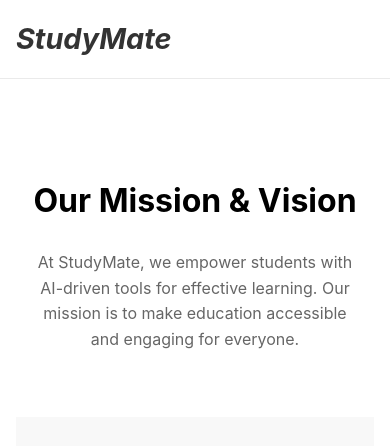
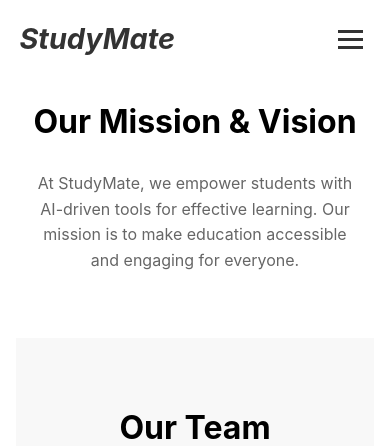
Before and after one commit to abzaidi/studyMate, a Django app: page /about/ in a window 390 px wide. Shown: the top 446 px of the page. Run offline with Django 5.2, Linux system fonts and the light colour scheme; parts of the project's set-up code (start-up, migrations or seed data) failed here and were passed over.

Commit message:
add responsive hamburger icon with links to the about and notes upload page and remove unnecessary comments

```diff
--- a/studymate/studymate/static/css/about.css
+++ b/studymate/studymate/static/css/about.css
@@ -10,19 +10,17 @@ body {
     line-height: 1.6;
 }
 
-/* Navbar styles */
+/* Navigation styles (kept consistent with main page) */
 .navbar {
-    border-bottom: 1px solid #eaeaea;
-    padding: 1rem 0;
-}
-
-.nav-container {
-    max-width: 1200px;
-    margin: 0 auto;
-    padding: 0 1rem;
     display: flex;
     justify-content: space-between;
     align-items: center;
+    padding: 1rem 5%;
+    position: fixed;
+    width: 100%;
+    background: rgba(255, 255, 255, 0.9);
+    backdrop-filter: blur(10px);
+    z-index: 1000;
 }
 
 .logo {
@@ -235,3 +178,64 @@ section p {
         margin-right: auto;
     }
 }
+
+
+/* Hamburger menu icon */
+.hamburger {
+    display: none;
+    cursor: pointer;
+    padding: 0.5rem;
+}
+
+.hamburger span {
+    display: block;
+    width: 25px;
+    height: 3px;
+    margin: 5px 0;
+    background-color: #333;
+    transition: all 0.3s ease;
+}
+
+/* Mobile menu styles */
+.nav-links {
+    display: flex;
+    gap: 2rem;
+    list-style: none;
+}
+
+.nav-links.active {
+    display: flex;
+    flex-direction: column;
+    position: absolute;
+    top: 100%;
+    left: 0;
+    right: 0;
+    background: rgba(255, 255, 255, 0.95);
+    padding: 1rem;
+    box-shadow: 0 2px 5px rgba(0, 0, 0, 0.1);
+    text-align: center;
+}
+
+/* Update existing media query */
+@media (max-width: 768px) {
+    .hamburger {
+        display: block;
+    }
+
+    .nav-links {
+        display: none;
+    }
+
+    /* Hamburger animation classes */
+    .hamburger.active span:nth-child(1) {
+        transform: rotate(45deg) translate(5px, 5px);
+    }
+
+    .hamburger.active span:nth-child(2) {
+        opacity: 0;
+    }
+
+    .hamburger.active span:nth-child(3) {
+        transform: rotate(-45deg) translate(7px, -6px);
+    }
+}
--- a/studymate/studymate/static/js/about.js
+++ b/studymate/studymate/static/js/about.js
@@ -65,3 +65,31 @@ document.addEventListener('DOMContentLoaded', function () {
     document.getElementById('footer-container').innerHTML = html;
   });
 });
+
+
+
+const hamburger = document.querySelector('.hamburger');
+const navLinks = document.querySelector('.nav-links');
+
+hamburger.addEventListener('click', () => {
+    // Toggle active class for hamburger animation
+    hamburger.classList.toggle('active');
+    // Toggle nav links visibility
+    navLinks.classList.toggle('active');
+});
+
+// Close mobile menu when clicking outside
+document.addEventListener('click', (e) => {
+    if (!hamburger.contains(e.target) && !navLinks.contains(e.target)) {
+        hamburger.classList.remove('active');
+        navLinks.classList.remove('active');
+    }
+});
+
+// Close mobile menu when clicking a link
+navLinks.querySelectorAll('a').forEach(link => {
+    link.addEventListener('click', () => {
+        hamburger.classList.remove('active');
+        navLinks.classList.remove('active');
+    });
+});
--- a/studymate/templates/about.html
+++ b/studymate/templates/about.html
@@ -2,19 +2,6 @@
 {% load static %}
 
 {% block content %}
-
-    <!-- <nav class="navbar">
-        <div class="nav-container">
-            <a href="{% url 'home' %}" class="logo">StudyMate</a>
-
-            <div class="nav-links">
-                <a href="{% url 'features' %}">Features</a>
-                <a href="{% url 'contact' %}">Contact</a>
-                <a href="{% url 'main' %}">Upload Notes</a>
-            </div>
-        </div>
-    </nav> -->
-
     <main>
         <section class="mission-section">
             <h1>Our Mission & Vision</h1>
@@ -53,7 +40,7 @@
         <!-- <section><div id="footer-container"></div></section> -->
     </main>
     {% include 'footer.html' %}
-    <script src="{% static 'js/about.js' %}"></script>
-    <script src="{% static 'js/footer.js' %}"></script>
+    <script src="{% static 'js/about.js' %}?v=1"></script>
+    <script src="{% static 'js/footer.js' %}?v=1"></script>
 
 {% endblock %}
--- a/studymate/templates/navbar.html
+++ b/studymate/templates/navbar.html
@@ -36,14 +36,17 @@
 
 {% else %}
 <nav class="navbar">
-    <div class="nav-container">
-        <a href="{% url 'home' %}" class="logo">StudyMate</a>
-        <div class="nav-links">
-            <a href="{% url 'features' %}">Features</a>
-            <a href="{% url 'about' %}">About Us</a>
-            <a href="{% url 'contact' %}">Contact</a>
-            <a href="{% url 'main' %}">Upload Notes</a>
-        </div>
+    <a href="{% url 'home' %}" class="logo">StudyMate</a>
+    <div class="hamburger">
+        <span></span>
+        <span></span>
+        <span></span>
     </div>
+    <ul class="nav-links">
+        <li><a href="{% url 'features' %}">Features</a></li>
+        <li><a href="{% url 'about' %}">About Us</a></li>
+        <li><a href="{% url 'contact' %}">Contact</a></li>
+        <li><a href="{% url 'main' %}">Upload Notes</a></li>
+    </ul>
 </nav>
 {% endif %}
--- a/studymate/templates/start.html
+++ b/studymate/templates/start.html
@@ -7,20 +7,20 @@
     <meta name="viewport" content="width=device-width, initial-scale=1.0">
     <title>StudyMate</title>
     {% if page == "home" %}
-    <link rel="stylesheet" href="{% static 'css/home.css' %}">
+    <link rel="stylesheet" href="{% static 'css/home.css' %}?v=1">
     {% elif page == "main" %}
-    <link rel="stylesheet" href="{% static 'css/main.css' %}">
+    <link rel="stylesheet" href="{% static 'css/main.css' %}?v=1">
     {% elif page == "features" %}
-    <link rel="stylesheet" href="{% static 'css/features.css' %}">
+    <link rel="stylesheet" href="{% static 'css/features.css' %}?v=1">
     {% elif page == "contact" %}
-    <link rel="stylesheet" href="{% static 'css/contact.css' %}">
+    <link rel="stylesheet" href="{% static 'css/contact.css' %}?v=1">
     {% elif page == "about" %}
-    <link rel="stylesheet" href="{% static 'css/about.css' %}">
+    <link rel="stylesheet" href="{% static 'css/about.css' %}?v=1">
     <link rel="stylesheet" href="https://cdnjs.cloudflare.com/ajax/libs/font-awesome/6.4.0/css/all.min.css">
     {% endif %}
 
     {% if page != 'home' %}
-    <link rel="stylesheet" href="{% static 'css/footer.css' %}">
+    <link rel="stylesheet" href="{% static 'css/footer.css' %}?v=1">
     {% endif %}
 </head>
 
```
Also changed, not shown: other parts of studymate/studymate/static/css/about.css (+0 -55 lines), studymate/studymate/static/css/main.css (+73 -17 lines), studymate/studymate/static/js/main.js (+28 -0 lines), studymate/templates/contact.html (+2 -10 lines), studymate/templates/features.html (+2 -12 lines), studymate/templates/home.html (+2 -18 lines), studymate/templates/main.html (+2 -13 lines), studymate/db.sqlite3.
